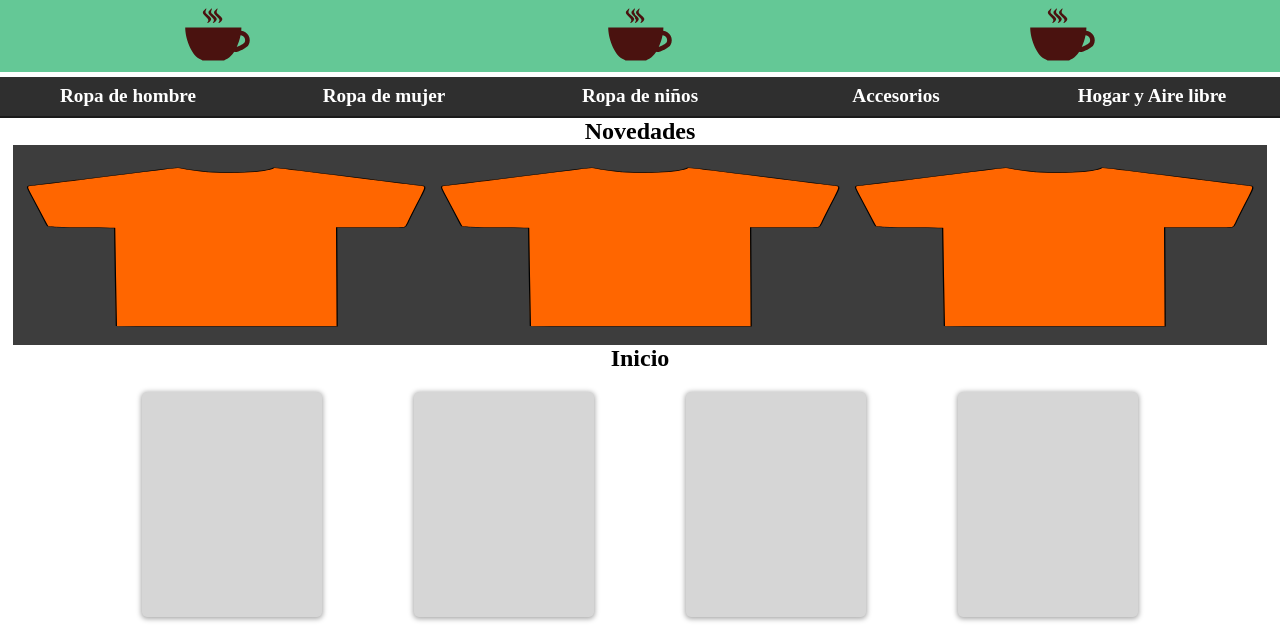
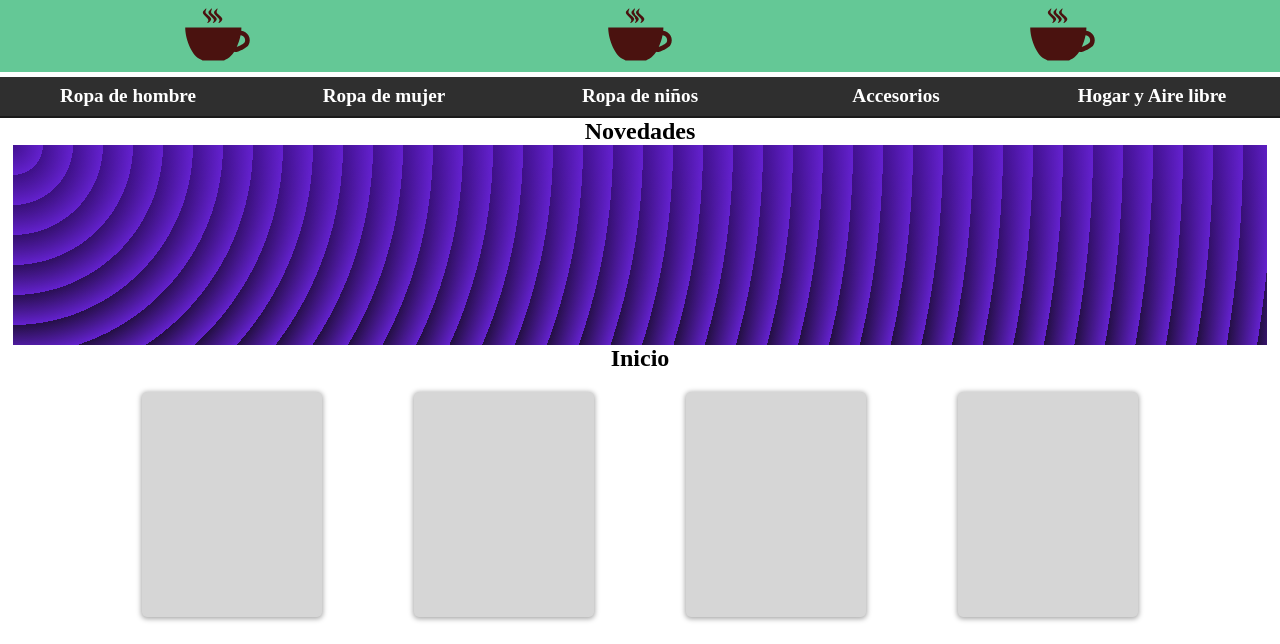
Before and after one commit to Abdl-kerim/tienda-responsive-abdl-kerim.github.io, a plain HTML site: page index.html in a window 1280 px wide. Shown: the part 150-794 px from the top of the page. Drawn offline with Linux system fonts and the light colour scheme.

Commit message:
Update style.css

```diff
--- a/style/style.css
+++ b/style/style.css
@@ -161,13 +161,14 @@ h1 {text-align: center;}
     width: 100%;
 }
 #novedades_lat_izquierdo {
+  --fondo_ptrn20_1: #6421cf;
+  --color_ptrn20_1: #421191;
+  --color_ptrn20_1b: #210f3d;
     width: 98%;
     height: 200px;
-    background-color: #3d3d3d;
-    background-image: url(../assets/imgs/camiseta.svg);
-    background-position: center;
-    background-repeat: repeat;
-    background-size: 33% 100%;
+    opacity: 1;
+    background-color: #00000000;
+    background-image: repeating-radial-gradient(circle at 0 0,transparent 0,var(--fondo_ptrn20_1) 30px),repeating-linear-gradient(var(--color_ptrn20_1), var(--color_ptrn20_1b));
 }
 /*-ARREGLAR EN CONDICIONES / ARTICULOS DESTACADOS DEL DIA-*/
 @keyframes pep {0% {opacity: 0;} 50% {opacity: 1;} 75% {width:100%;transform: rotateY(0deg);}100% {width:0%;opacity: 0;transform: rotateY(100deg);}}
```
